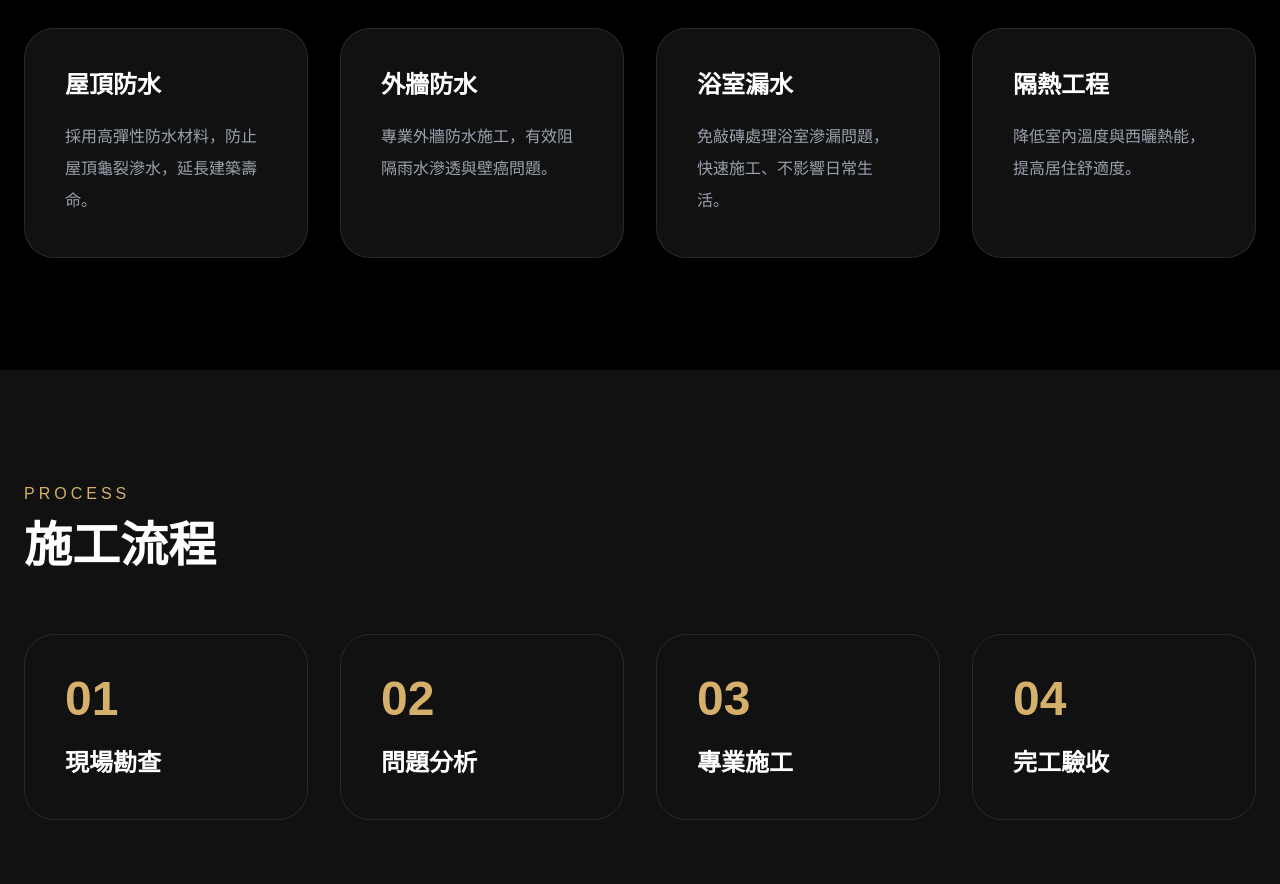
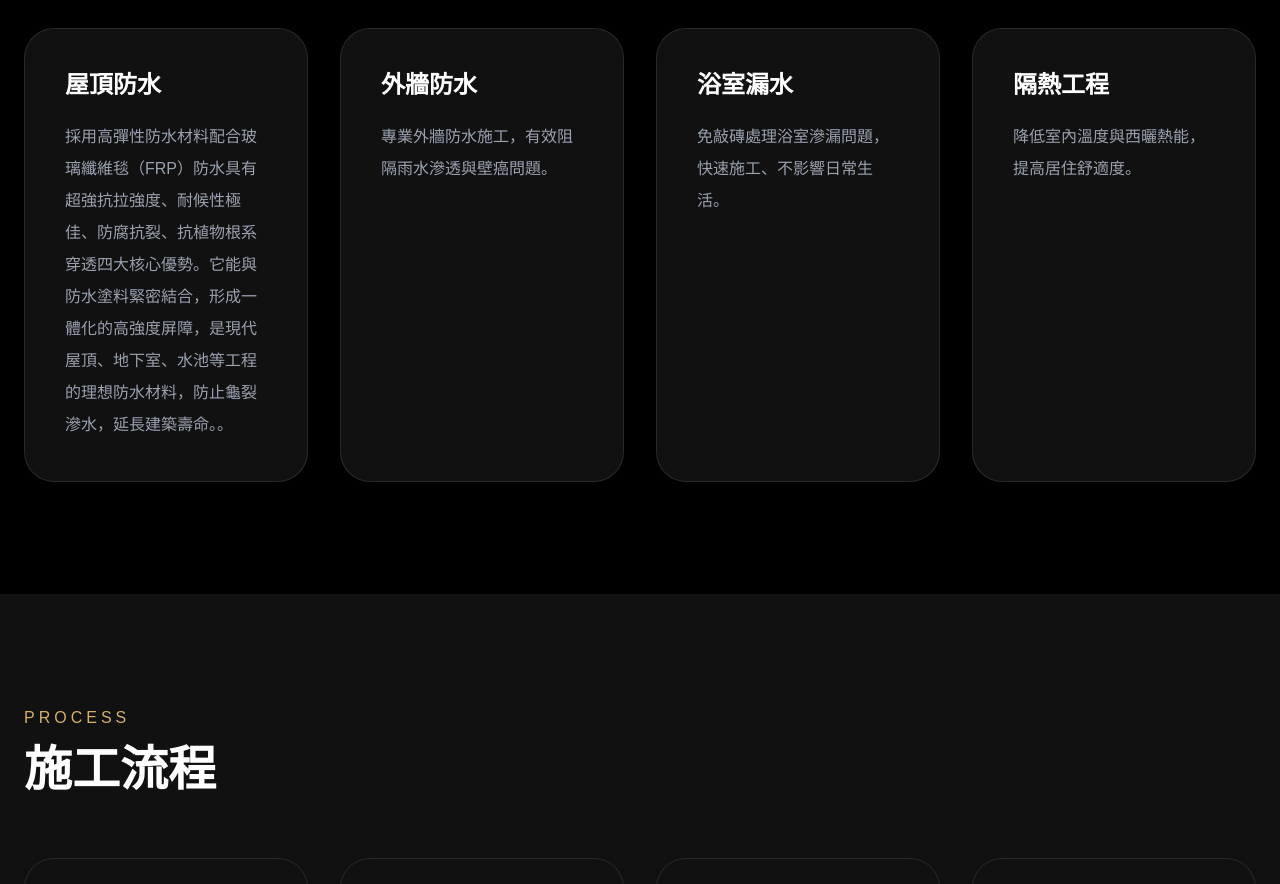
Before and after one commit to jams200069-art/jiayu-official-website, a Next.js app: page / in a window 1280 px wide. Shown: the part 1760-2644 px from the top of the page. Built offline with nearby package versions, Linux system fonts and the light colour scheme.

Commit message:
update hero title

```diff
--- a/app/page.tsx
+++ b/app/page.tsx
@@ -211,7 +211,7 @@ export default function Home() {
   {[
     {
       title: "屋頂防水",
-      desc: "採用高彈性防水材料，防止屋頂龜裂滲水，延長建築壽命。"
+      desc: "採用高彈性防水材料配合玻璃纖維毯（FRP）防水具有超強抗拉強度、耐候性極佳、防腐抗裂、抗植物根系穿透四大核心優勢。它能與防水塗料緊密結合，形成一體化的高強度屏障，是現代屋頂、地下室、水池等工程的理想防水材料，防止龜裂滲水，延長建築壽命。。"
     },
 
     {
```
